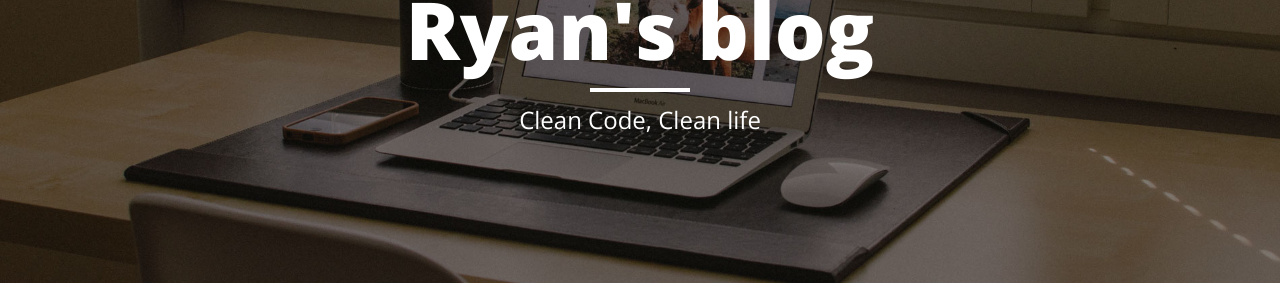
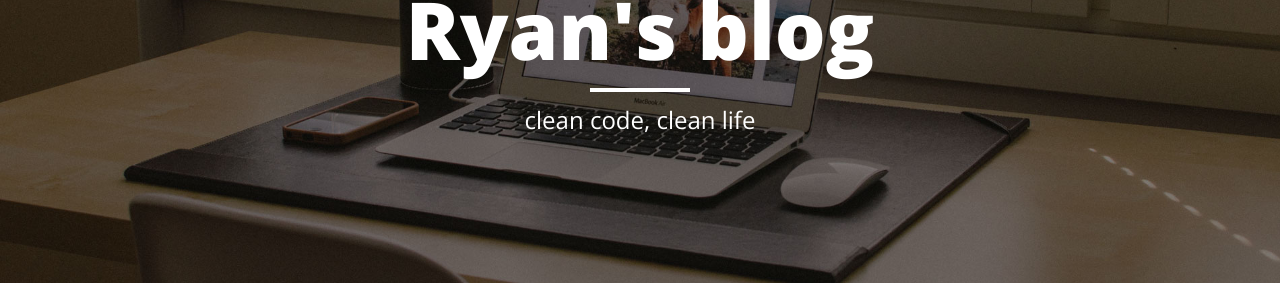
Before and after one commit to ryanwli/ryanwli.github.io, a Jekyll site: the page built from index.html, in a window 1280 px wide. Shown: the part 165-465 px from the top of the page. Built offline with Jekyll 4.4.1, drawn with Linux system fonts in a browser that asks for light colours; nearby versions of some CDN libraries; the list of posts is cut into pages by our own code.

Commit message:
change desc

```diff
--- a/index.html
+++ b/index.html
@@ -1,6 +1,6 @@
 ---
 layout: page
-description: "Clean Code, Clean life"
+description: "clean code, clean life"
 ---
 
 {% for post in paginator.posts %}
```
